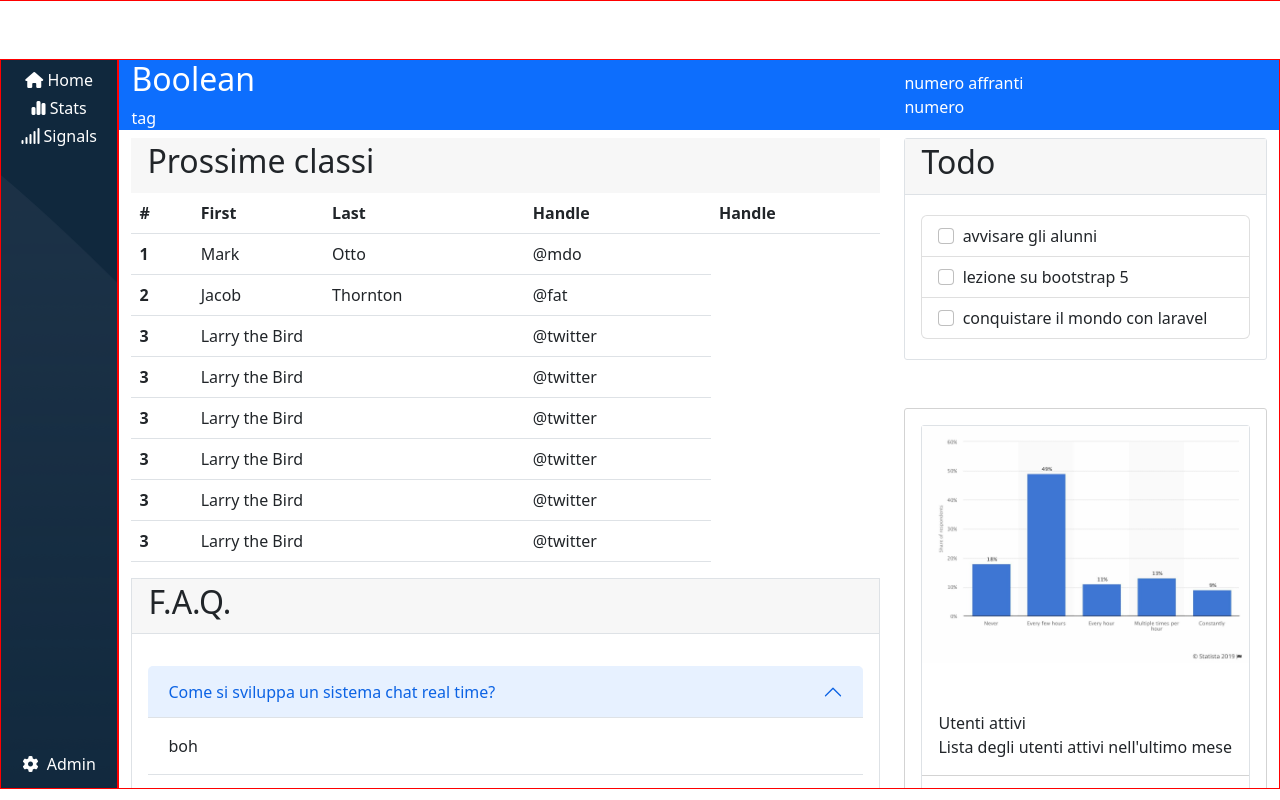
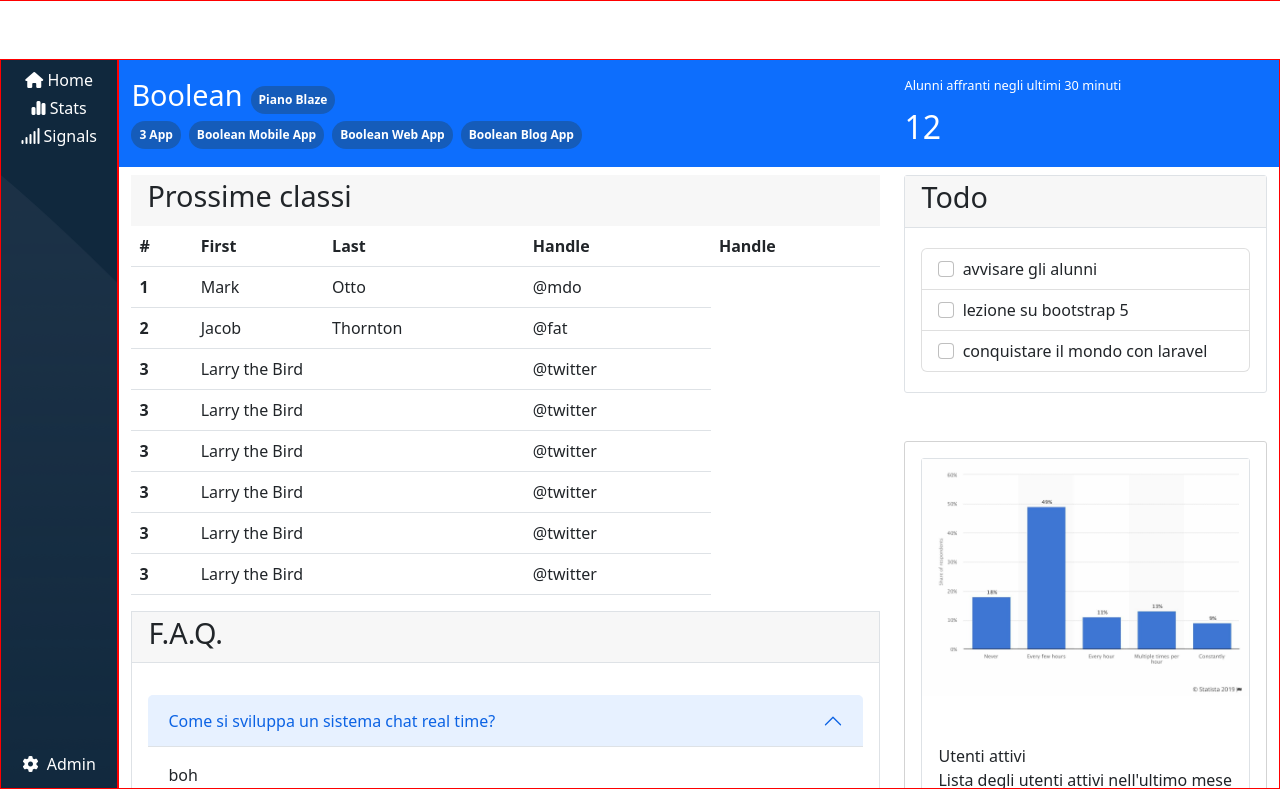
Before and after one commit to andreaa21/html-css-bootstrap-dashboard, a plain HTML site: page index.html in a window 1280 px wide. Shown: the part 59-859 px from the top of the page. Drawn offline with nearby package versions, Linux system fonts and the light colour scheme.

Commit message:
add style to content-top

```diff
--- a/assets/css/style.css
+++ b/assets/css/style.css
@@ -18,12 +18,24 @@ ul{
   padding: 0;
 }
 
+h2{
+  font-size: 1.8rem;
+}
+
 .r-3{
   border-radius: 3px;
 }
 
+.r-20{
+  border-radius: 20px;
+}
+
 .bg-lightgray{
   background-color: #F7F7F7;
+}
+
+.bg-darkblue{
+  background-color: #155CBA;
 }
 
 
@@ -65,8 +77,15 @@ main{
   height: 10%
 }
 
-.content-top{
-  background-color: ;
+/* content-top */
+
+.content-top .tag ul{
+  list-style: none;
+}
+
+
+.content-top .affranti{
+  font-size: .8rem;
 }
 
 .chart img{
--- a/index.html
+++ b/index.html
@@ -10,6 +10,8 @@
   <script src='https://cdnjs.cloudflare.com/ajax/libs/bootstrap/5.2.2/js/bootstrap.min.js' integrity='sha512-5BqtYqlWfJemW5+v+TZUs22uigI8tXeVah5S/1Z6qBLVO7gakAOtkOzUtgq6dsIo5c0NJdmGPs0H9I+2OHUHVQ==' crossorigin='anonymous'></script>
 
   <link rel='stylesheet' href='https://cdnjs.cloudflare.com/ajax/libs/font-awesome/6.2.0/css/all.min.css' integrity='sha512-xh6O/CkQoPOWDdYTDqeRdPCVd1SpvCA9XXcUnZS2FmJNp1coAFzvtCN9BmamE+4aHK8yyUHUSCcJHgXloTyT2A==' crossorigin='anonymous'/>
+
+  <link rel="stylesheet" href="https://cdn.jsdelivr.net/npm/bootstrap-icons@1.9.1/font/bootstrap-icons.css">
 
   <link rel="stylesheet" href="assets/css/style.css">
   <title>Dashboard</title>
@@ -99,30 +101,60 @@
 
           <section class="content-top text-white">
             <div class="row flex-column flex-lg-row d-flex align-items-center bg-primary">
-              <div class="col-lg-8">
+              <div class="col-lg-8 py-3">
 
-                  <div class="row">
+                <div class="row">
+                  <div class="col d-flex align-items-center">
                     <h2>
                       Boolean
                     </h2>
+                    <span class="badge bg-darkblue ms-2 p-2 r-20">Piano Blaze</span>
                   </div>
+                </div>
+
                   <div class="row">
                     <div class="tag">
-                      tag
+                      <ul class="d-none d-lg-flex">
+                        <li class="me-2">
+                          <span class="badge bg-darkblue p-2 r-20">3 App</span>
+                        </li>
+                        <li class="me-2">
+                          <span class="badge bg-darkblue p-2 r-20">Boolean Mobile App</span>
+                        </li>
+                        <li class="me-2">
+                          <span class="badge bg-darkblue p-2 r-20">Boolean Web App</span>
+                        </li>
+                        <li class="me-2">
+                          <span class="badge bg-darkblue p-2 r-20">Boolean Blog App</span>
+                        </li>
+                      </ul>
+                      <ul class="d-flex d-lg-none">
+                        <li>
+                          <span class="badge bg-darkblue p-2 r-20">3 App</span>
+                        </li>
+                        <li class="mx-1">
+                          <i class="bi bi-chevron-double-right"></i>
+                        </li>
+                        <li>
+                          <span class="badge bg-darkblue p-2 r-20">
+                            <i class="fa-solid fa-plus"></i>
+                          </span>
+                        </li>
+                      </ul>
                     </div>
                   </div>
 
               </div>
-              <div class="col-lg-4">
+              <div class="col-lg-4 py-3">
 
-                <div class="row">
-                  <span>
-                    numero affranti
+                <div class="row mb-2">
+                  <span class="affranti">
+                    Alunni affranti negli ultimi 30 minuti
                   </span>
                 </div>
-                <div class="row">
-                  <span>
-                    numero
+                <div class="row d-flex">
+                  <span class="fs-2">
+                    12
                   </span>
                 </div>
               </div>
```
